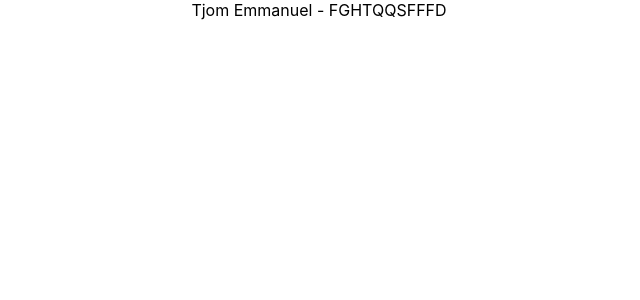
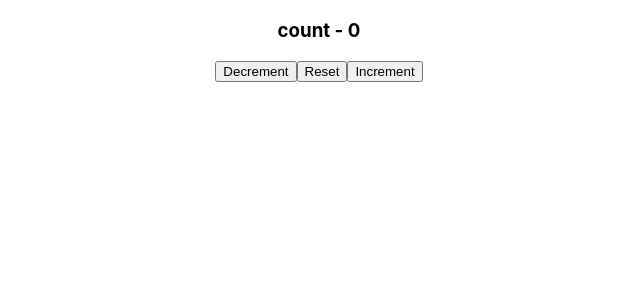
Before and after one commit to fabuloussTeam/reactRevision, a React (Create React App) app: page / in a window 1280 px wide. Shown: the top 300 px of the page, without its empty margins (321-961 px from the left). Built offline with nearby package versions, Linux system fonts and the light colour scheme.

Commit message:
useReducer() Simple state and Action

```diff
--- a/src/App.js
+++ b/src/App.js
@@ -42,6 +42,7 @@ import IntervalHookCounter from './components/IntervalHookCounter';
 import DataFetching from './components/DataFetching';
 import ContextHookA from './components/ContextHookA';
 import { FullNameProvider, IdNumberProvider } from './components/UserContextHook';
+import UseReducerHookOne from './components/UseReducerHookOne';
 
 function App() {
 
@@ -49,17 +50,21 @@ function App() {
   return (
     <div className="App">
 
+    {/** useReducer Hook: Part01 (simple state and action) */}
+      <UseReducerHookOne />
+
+
       {/** useContext Hook: 1
        * 1- On creer le context
        * 2- On fourni les donnees au composant le plus haut avec provider
        * 3- On recupere les donnees avec useContext()
-       */}
+
     <FullNameProvider value={"Tjom Emmanuel"}>
         <IdNumberProvider value={"FGHTQQSFFFD"}>
               <ContextHookA />
         </IdNumberProvider>
     </FullNameProvider>
-
+*/}
 
   {/* Recuperer les donnees avec API avec useEffect et Axios,
       a partir d'un button click
--- /dev/null
+++ b/src/components/UseReducerHookOne.js
@@ -0,0 +1,38 @@
+import React, {useReducer} from 'react';
+
+// Valeur initial
+const initialState = 0;
+
+// Function reducer
+const reducerFunction = (state, action) => {
+  switch (action) {
+    case 'increment':
+        return state + 1;
+    case 'decrement':
+        return state - 1
+    case 'reset':
+        return initialState
+    default:
+        return state
+  }
+}
+
+
+function UseReducerHookOne() {
+
+    // Dispatch permet d'esxecuter le code de la fonction reducerFunction
+    // useReduce retourne le current state/initial state qui est le resultat
+    //de l'execution de la fonction reducerFunction representer par 'count'
+  const  [count, dispatchWithouAction] = useReducer(reducerFunction, initialState)
+
+    return (
+        <div>
+           <h3> count - {count} </h3>
+            <button onClick={()=>dispatchWithouAction('decrement')}>Decrement</button>
+            <button onClick={()=>dispatchWithouAction('reset')}>Reset</button>
+            <button onClick={()=>dispatchWithouAction('increment')}>Increment</button>
+        </div>
+     );
+}
+
+export default UseReducerHookOne;
```
